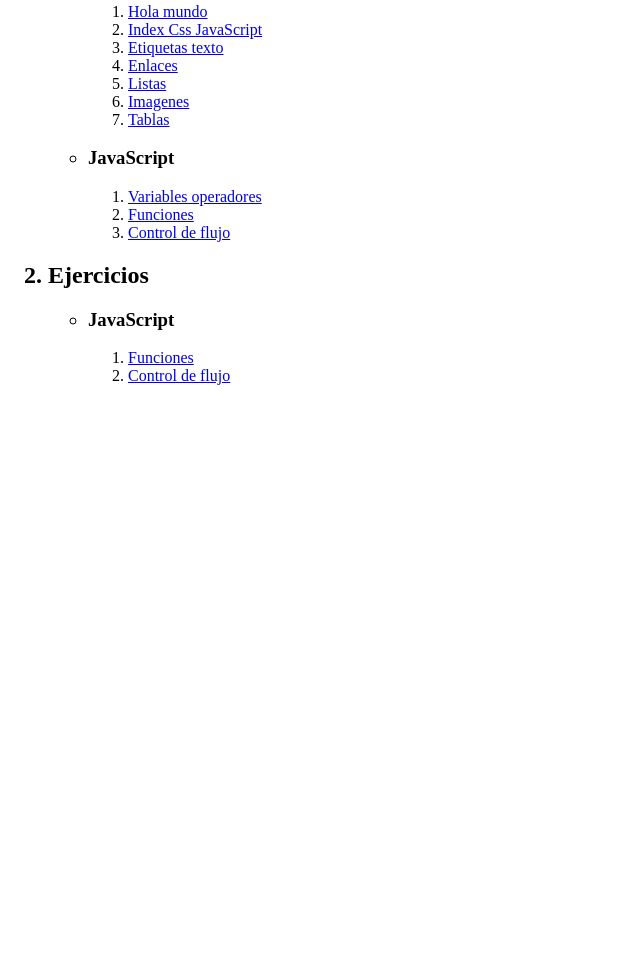
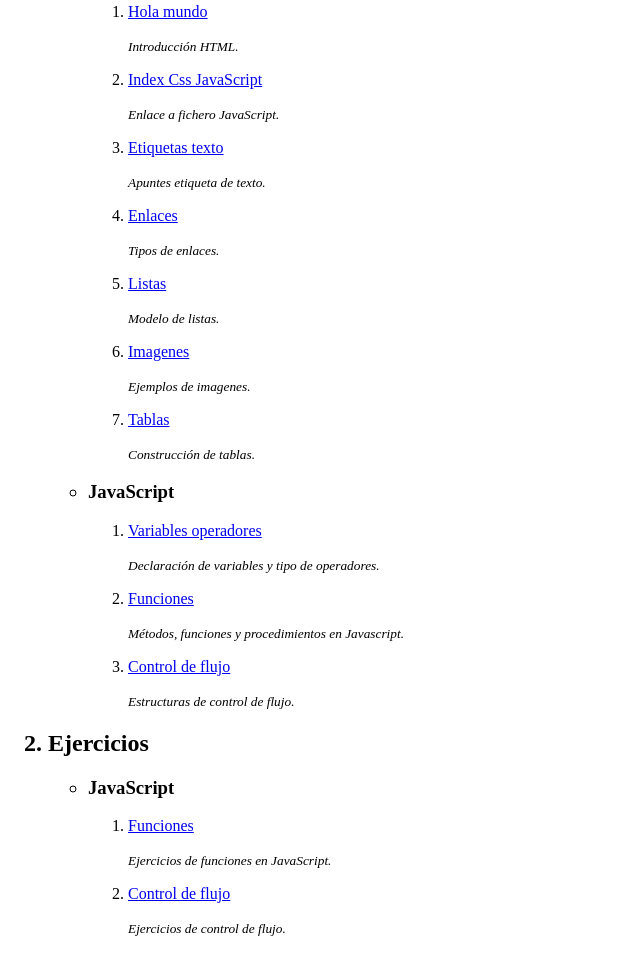
Before and after one commit to gbtec-ext-alexandreinsua/bootcamp_fe, a plain HTML site: page index.html in a window 1280 px wide. Shown: the part 165-1118 px from the top of the page, without its empty margins (0-640 px from the left). Before the commit the page ends 800 px from the top, so only its background shows below. Drawn offline with Linux system fonts and the light colour scheme.

Commit message:
añade explicación en la página principal

```diff
--- a/index.html
+++ b/index.html
@@ -13,18 +13,28 @@
             <h3><li>Html y Css</li></h3>
               <ol>
                 <li><a href="./ejemplos/html-css/01-hola-mundo/01-index-hola-mundo.html">Hola mundo</a></li>
+                <p><em><small>Introducción HTML.</small></em></p>
                 <li><a href="./ejemplos/html-css/02-index-css-javascript/02-index-css-javascript.html">Index Css JavaScript</a></li>
+                <p><em><small>Enlace a fichero JavaScript.</small></em></p>
                 <li><a href="./ejemplos/html-css/03-etiquetas-texto/03-etiquetas-texto.html">Etiquetas texto</a></li>
+                <p><em><small>Apuntes etiqueta de texto.</small></em></p>
                 <li><a href="./ejemplos/html-css/04-enlaces/04-enlaces.html">Enlaces</a></li>
+                <p><em><small>Tipos de enlaces.</small></em></p>
                 <li><a href="./ejemplos/html-css/05-listas/05-listas.html">Listas</a></li>
+                <p><em><small>Modelo de listas.</small></em></p>
                 <li><a href="./ejemplos/html-css/06-imagenes/06-imagenes.html">Imagenes</a></li>
+                <p><em><small>Ejemplos de imagenes.</small></em></p>
                 <li><a href="./ejemplos/html-css/07-tablas/07-tablas.html">Tablas</a></li>
+                <p><em><small>Construcción de tablas.</small></em></p>
               </ol>
               <h3><li>JavaScript</li></h3>
               <ol>
                 <li><a href="./ejemplos/javascript/01-variables-operadores/01-js-variables-operadores.html">Variables operadores</a></li>
+                <p><em><small>Declaración de variables y tipo de operadores.</small></em></p>
                 <li><a href="./ejemplos/javascript/02-funciones/02-funciones.html">Funciones</a></li>
+                <p><em><small>Métodos, funciones y procedimientos en Javascript.</small></em></p>
                 <li><a href="./ejemplos/javascript/03-control-de-flujo/03-control-de-flujo.html">Control de flujo</a></li>
+                <p><em><small>Estructuras de control de flujo.</small></em></p>
               </ol>
           </ul>
       <h2><li>Ejercicios</li></h2>
@@ -32,7 +42,9 @@
             <h3><li>JavaScript</li></h3>
               <ol>
                 <li><a href="./ejercicios/javascript/01-funciones/01-funciones.html">Funciones</a></li>
+                <p><em><small>Ejercicios de funciones en JavaScript.</small></em></p>
                 <li><a href="./ejercicios/javascript/02-control-de-flujo/02-control-de-flujo.html">Control de flujo</a></li>
+                <p><em><small>Ejercicios de control de flujo.</small></em></p>
               </ol>
           </ul>
     </ol>
```
